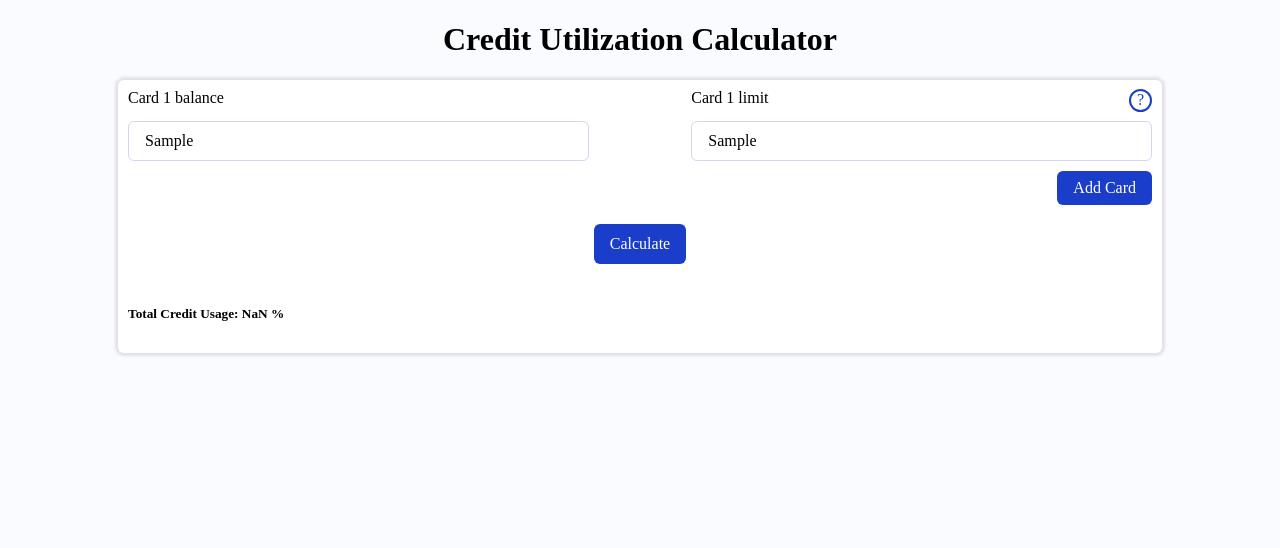
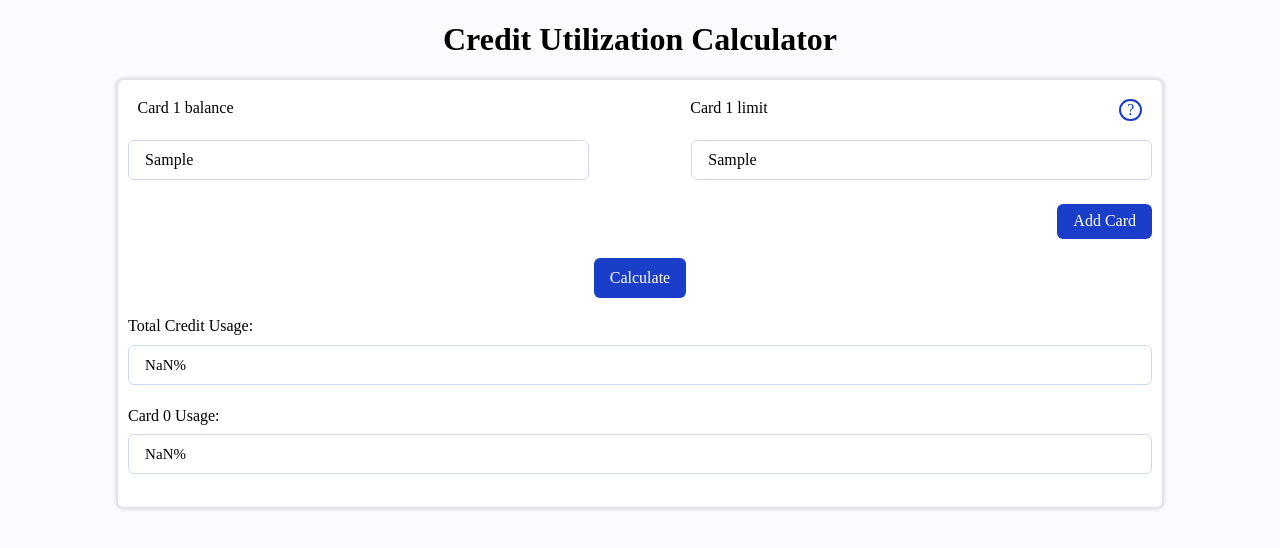
Before and after one commit to technosheen/credit-utilization-calculator2, a React (Create React App) app: page / in a window 1280 px wide. Both pictures are taken after typing "Sample", "Sample" into the empty fields and a click on the button "Calculate". Shown: the top 548 px of the page. Built offline with nearby package versions, Linux system fonts and the light colour scheme.

Commit message:
Debug calculate fn and results component

```diff
--- a/src/App.js
+++ b/src/App.js
@@ -11,15 +11,18 @@ export default function App() {
 
   const addCardField = (e) => {
     e.preventDefault();
-    setCards(() => cards.concat({balance: 0, limit: 0, usage: 0}));
+    let newCard = {balance: 0, limit: 0, usage: 0};
+
+    // Add new card object to cards array
+    setCards(() => cards.concat(newCard));
   };
+
 
   const updateCard = (card, index) => {
     // Original card values
-    let balanceOG = cards[index].balance;
-    let limitOG = cards[index].limit;
+    const balanceOG = cards[index].balance;
+    const limitOG = cards[index].limit;
 
-    // If values have changed
     setCards(() => {
       if (balanceOG !== card.balance || limitOG !== card.limit) {
         cards[index] = card;
@@ -28,39 +31,54 @@ export default function App() {
     });
   };
 
+
+  // NOTE: Formula for percent usage -- balance * 100 / limit
   const handleCalculate = (e) => {
     e.preventDefault();
-    console.log(cards);
+    // For tracking total credit usage
     let subtotals = {balance: 0, limit: 0};
-    cards.forEach(card => { // change to map
-      // Get percent usage: balance * 100 / limit
-      if (!card.limit) return;
-      card.usage = (card.balance * 100) / card.limit;
+
+    cards.forEach(card => {
+      if (!card.limit) return; // Avoid dividing by zero
+
+      // Calculate single card usage
+      card.usage = ((card.balance * 100) / card.limit).toFixed(2);
+
+      // Track total credit usage
       subtotals.balance += card.balance;
       subtotals.limit += card.limit;
     })
+
+    // If fields are empty, throw error
     if (!subtotals.balance && !subtotals.limit) {
       // displayError
       return;
     }
-    setTotalCreditUsage((subtotals.balance * 100) / subtotals.limit);
-    setShowResults(true)
+
+    // Calculate total credit usage
+    const total = ((subtotals.balance * 100) / subtotals.limit).toFixed(2);
+    setTotalCreditUsage(total);
+
+    // Display results
+    setShowResults(true);
   };
 
-  // useEffect(() =>{
-  //   setShowResults(true);
-  // }, [totalCreditUsage]);
 
   return (
     <div id='app'>
       <h1 className='mainHeader'>Credit Utilization Calculator</h1>
       <div className='calculator'>
         <form>
-          {console.log('64 cards: ', cards)}
           {
             cards.map( (card, index) => {
-              console.log('rendering card ', index);
-              return<Card update={updateCard} card={card} index={index} import key={uniqid()}></Card>
+              return (
+                <Card
+                  card={card}
+                  index={index}
+                  import key={uniqid()}
+                  update={updateCard}
+                />
+              )
             })
           }
         </form>
@@ -70,7 +88,7 @@ export default function App() {
         </div>
         {
           showResults ?
-          <Results totalUsage={totalCreditUsage} cards={cards}></Results>
+          <Results totalUsage={totalCreditUsage} cards={cards}/>
           :
           null
         }
--- a/src/components/Card.js
+++ b/src/components/Card.js
@@ -4,18 +4,24 @@ export default function Card(props) {
     const { update, card, index } = props;
     const [cardObj, setCardObj] = useState(card);
 
+    const getValue = (value) => {
+        return value ? value : '';
+    };
+
+    // Update parent whenever child changes
     useEffect(() => {
-        update(cardObj, index); // Update parent whenever child changes
+        update(cardObj, index);
     }, [cardObj]);
 
+    // Update child whenever input changes
     const handleInput = e => {
         const {name, value} = e.target;
-        if (cardObj[name] !== value) { // Update child whenever input changes
+        if (cardObj[name] !== value) {
             setCardObj({...cardObj, [name]: value});
         }
     };
 
-    const doSomething = () => {
+    const doSomething = () => { //TODO: implement popover
         console.log('clicked help button');
     };
 
@@ -23,15 +29,27 @@ export default function Card(props) {
     return (
         <div className='card'>
             <div className='inputLabels'>
-                <label htmlFor={'balance' + index}>{'Card ' + (index + 1) + ' balance'}</label>
+                <label htmlFor={'balance' + index}>
+                    {'Card ' + (index + 1) + ' balance'}
+                </label>
                 <div className='helpDiv'>
-                    <label htmlFor={'limit' + index}>{'Card ' + (index + 1) + ' limit'}</label>
+                    <label htmlFor={'limit' + index}>
+                        {'Card ' + (index + 1) + ' limit'}
+                    </label>
                     <button className='helpButton' onClick={doSomething}>?</button>
                 </div>
             </div>
             <div className='inputRow'>
-                <input onChange={handleInput} value={cardObj.balance ? cardObj.balance : ''} name='balance' id={'balance' + index}></input>
-                <input onChange={handleInput} value={cardObj.limit ? cardObj.limit : ''} name='limit' id={'limit' + index}></input>
+                <input name='balance'
+                    id={'balance' + index}
+                    onChange={handleInput}
+                    value={getValue(cardObj.balance)}>
+                </input>
+                <input name='limit'
+                    id={'limit' + index}
+                    onChange={handleInput}
+                    value={getValue(cardObj.limit)}>
+                </input>
             </div>
         </div>
     );
--- a/src/components/Results.js
+++ b/src/components/Results.js
@@ -1,17 +1,33 @@
 import React from "react";
+import uniqid from 'uniqid';
 
 export default function Results(props) {
     const { totalUsage, cards } = props;
 
+    const checkUsage = (usage) => {
+        return usage > 30.0 ? 'red' : 'black';
+    }
+
     return (
         <div>
-            <h5>{ 'Total Credit Usage: ' + totalUsage + ' %' }</h5>
+            <div className='usageRow'>
+                <label className='outputLabels' for='totalUsage'>
+                    Total Credit Usage:
+                </label>
+                <output className={checkUsage(totalUsage)} id='totalUsage'>
+                    { totalUsage + '%' }
+                </output>
+            </div>
             {
-                cards.forEach((card, index) => {
+                cards.map((card, index) => {
                     return(
-                        <div>
-                            <h5>{ 'Card' + index + 'Usage: '}</h5>
-                            <h5 className={card.usage > 30.0 ? 'red' : 'blue'}>{card.usage + '%'}</h5>
+                        <div className='usageRow' key={uniqid()}>
+                            <label className='outputLabels' for={'output' + (index + 1)}>
+                                { 'Card ' + index + ' Usage:'}
+                            </label>
+                            <output id={'output' + index} className={checkUsage(card.usage)}>
+                                {card.usage + '%'}
+                            </output>
                         </div>
                     );
                 })
--- a/src/styles/index.css
+++ b/src/styles/index.css
@@ -29,9 +29,9 @@ button:hover{
     background-color: #fff;
     border-radius: 6px;
     box-shadow: 0 0 3px 3px rgba(0,0,0,.1);
-    max-height: 700px;
     width: 80vw;
     padding: 0.6em;
+    margin-bottom: 4em;
 }
 
 .calculator, input, button{
@@ -46,6 +46,7 @@ button:hover{
 .inputLabels{
     display: flex;
     justify-content: space-between;
+    margin: 0.6em;
 }
 .helpDiv{
     width: 45%;
@@ -55,7 +56,7 @@ button:hover{
 .inputRow{
     display: flex;
     justify-content: space-between;
-    margin: 0.6em 0;
+    margin: 0.6em 0 1.5em 0;
 }
 
 .helpButton{
@@ -69,7 +70,8 @@ button:hover{
     border-color: #1d3694;
 }
 
-input{
+input,
+output{
     display: flex;
     justify-content: flex-start;
     align-content: center;
@@ -94,6 +96,12 @@ input:active{
     outline: 0;
     border-color: #97a7f1;
     box-shadow: 0 0 0 4px #eff2f9;
+}
+.outputLabel{
+    margin: 0.6em;
+}
+output{
+    margin: 0.6em 0 1.5em 0;
 }
 
 
@@ -128,8 +136,8 @@ input:active{
 
 
 .red{
-    color: rgb(131, 7, 7);
+    color: rgb(175 17 17);
 }
-.blue{
-    color: #1d3694;
+.black{
+    color: black;
 }
```
